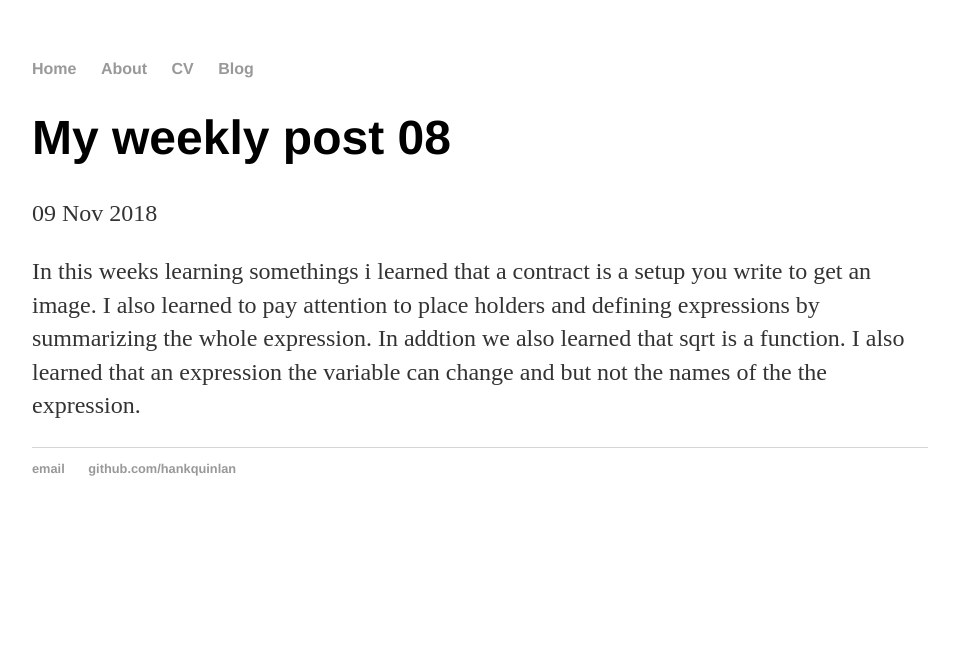
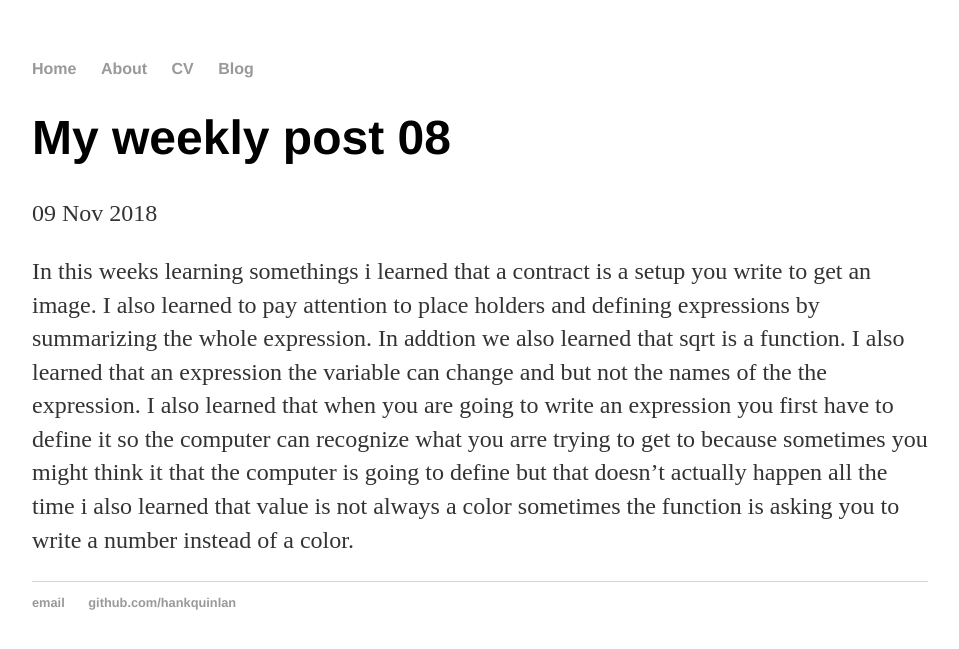
Before and after one commit to milosiss6344/milosiss6344.github.io, a Jekyll site: the page built from _posts/2018-11-09-Weekly-Reflection-08.md, in a window 1280 px wide. Shown: the top 649 px of the page, without its empty margins (160-1119 px from the left). Built offline with Jekyll 4.4.1, drawn with Linux system fonts in a browser that asks for light colours.

Commit message:
Update 2018-11-09-Weekly-Reflection-08.md

```diff
--- a/_posts/2018-11-09-Weekly-Reflection-08.md
+++ b/_posts/2018-11-09-Weekly-Reflection-08.md
@@ -5,4 +5,4 @@
 ---
 
 
-In this weeks learning somethings i learned that a contract is a setup you write to get an image. I also learned to pay attention to place holders and defining expressions by summarizing the whole expression. In addtion we also learned that sqrt is a function. I also learned that an expression the variable can change and but not the names of the the expression.
+In this weeks learning somethings i learned that a contract is a setup you write to get an image. I also learned to pay attention to place holders and defining expressions by summarizing the whole expression. In addtion we also learned that sqrt is a function. I also learned that an expression the variable can change and but not the names of the the expression. I also learned that when you are going to write an expression you first have to define it so the computer can recognize what you arre trying to get to  because sometimes you might think it that the computer is going to define but that doesn't actually happen all the time i also learned that value is not always a color sometimes the function is asking you to write a number instead of a color.
```
